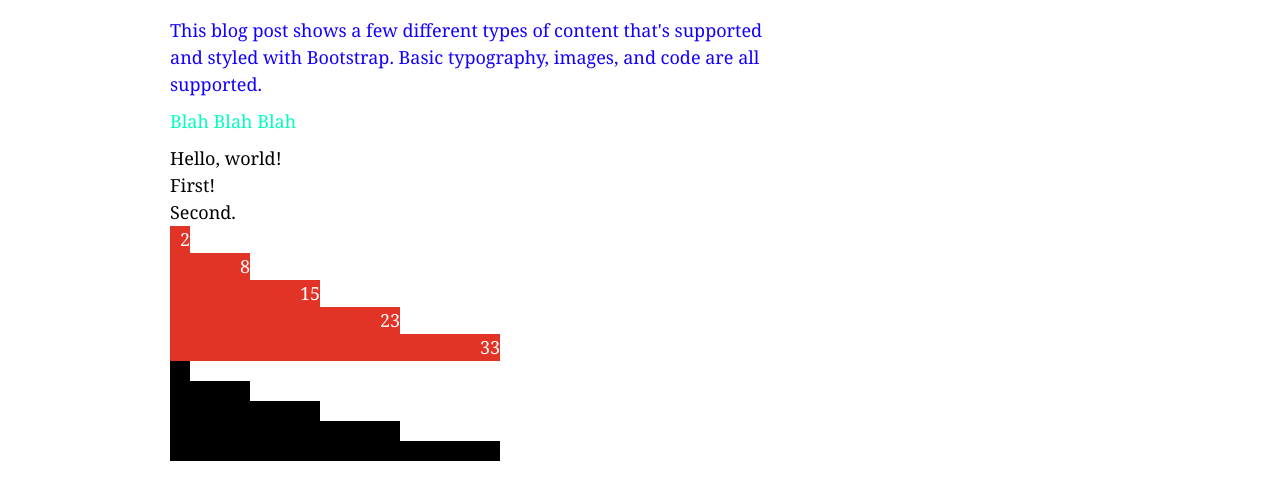
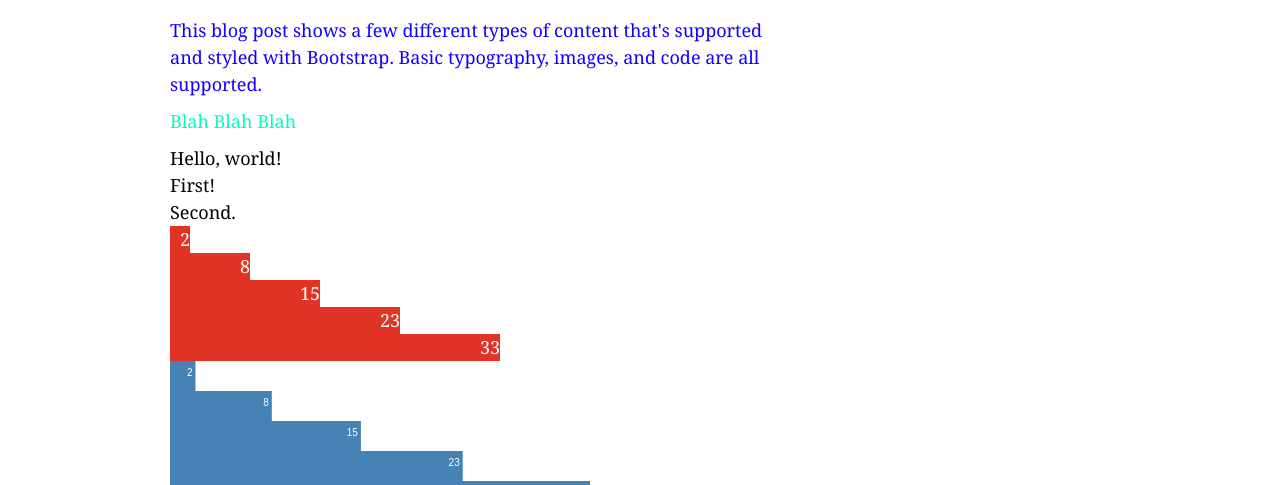
Before and after one commit to rjbergerud/d3Practice, a plain HTML site: page index.html in a window 1280 px wide. Shown: the part 303-788 px from the top of the page. Drawn offline with nearby package versions, Linux system fonts and the light colour scheme.

Commit message:
“tsp file added”

```diff
--- /dev/null
+++ b/data.tsv
@@ -0,0 +1,5 @@
+name    value
+Locke   4
+Reyes   8
+Ford    15
+Jarrah  16
--- a/index.html
+++ b/index.html
@@ -112,6 +112,9 @@
       .html("Second.")
 
     var data = [2,8,15,23,33];
+    var width = 420,
+        barHeight = 30;
+        textSize = 5;
 
     d3.select("section")
       .append("div")
@@ -134,21 +137,44 @@
 
     //d3.select(".chart-svg text")
     //  .style("fill", "white")
+    var x = d3.scale.linear()
+        .domain([0, d3.max(data)])
+        .range([0, width]);
 
     var chart = chartSvg.append("svg")
         .attr("class", "chart")
-        .attr("width", "420")
-        .attr('height', '120')
+        .attr("width", width)
+        .attr('height', function(d,i) {return data.length*barHeight});
 
-    var bar = chart.selectAll("g")
+    chart.selectAll("g")
         .data(data)
         .enter().append("g")
-        .attr("transform", function(d,i) {return "translate(0," + 20*i + ")";})
+        .attr("transform", function(d,i) {return "translate(0," + barHeight*i + ")";})
+        .append('rect')
+          .attr("width", x)
+          .attr("height", function(d) {return barHeight;})
+          .attr("fill", "steelblue");
+
+      //bar.append('rect')
+        //.attr("width", x)
+        //.attr("height", function(d) {return barHeight;})
+        //.attr("fill", "steelblue");
+      var bar = chart.selectAll("g")
+      bar.append('text')
+        .style("text-anchor", "end")
+        .style("font", "10px sans-serif")
+        .attr("x", function(d) { return x(d) - 3;})
+        .attr("y", function(d) {return barHeight/2 ;}) //this seems relative to the bar
+        .style("fill", "white")
+        .text(function(d) {return d;});
+
+    d3.tsv("data.tsv", function(error, data) {
+      console.log(data[0]);
+      // 3. Code here runs last, after the download finishes.
+
+    });
 
 
-      bar.append('rect')
-        .attr("width", function(d) {return d*10;})
-        .attr("height", function(d) {return 20;})
 
     </script>
   </body>
```
